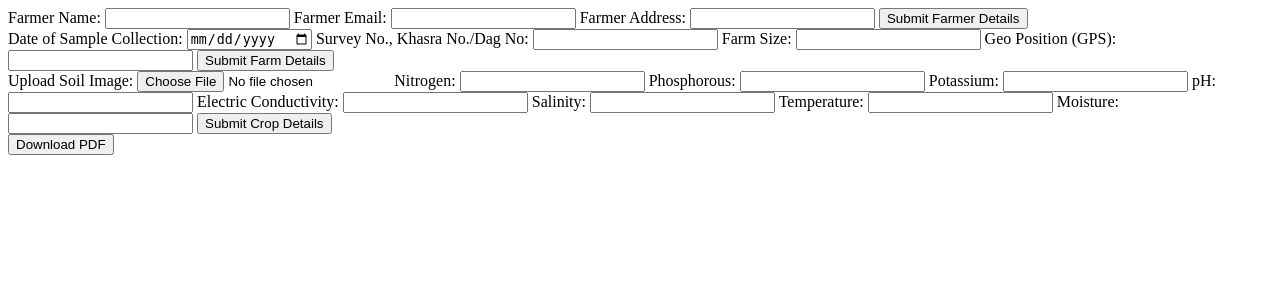
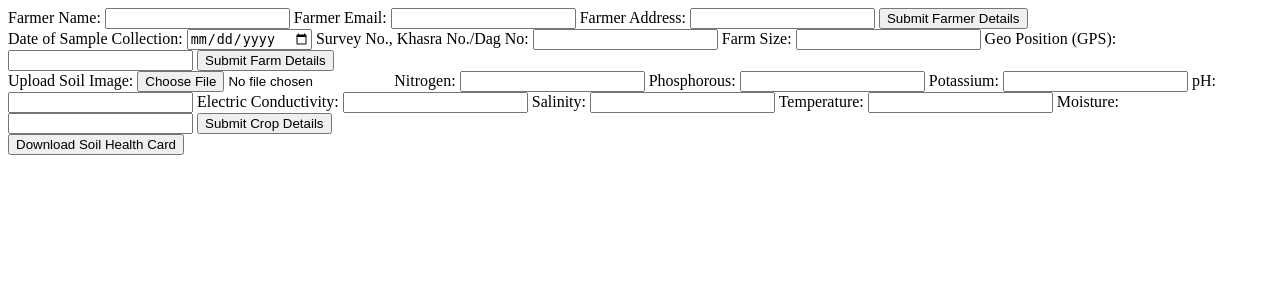
Before and after one commit to SABO007/SoilHealthCard, a Flask app: page / in a window 1280 px wide. Shown: the top 300 px of the page. Run offline with Flask 3, Linux system fonts and the light colour scheme; parts of the project's set-up code (start-up, migrations or seed data) failed here and were passed over.

Commit message:
Connector done

```diff
--- a/main.py
+++ b/main.py
@@ -222,7 +222,7 @@ def download_pdf():
     return send_file(
         pdf,
         mimetype='application/pdf',
-        download_name='generated_pdf.pdf',
+        download_name='Soil Health Card.pdf',
         as_attachment=True
     )
 
--- a/templates/Farmer.html
+++ b/templates/Farmer.html
@@ -82,7 +82,7 @@
     </form>
 
     <a href="/download_pdf" download="SoilHealthCard.pdf">
-        <button>Download PDF</button>
+        <button>Download Soil Health Card</button>
     </a>
 
     <script>
```
